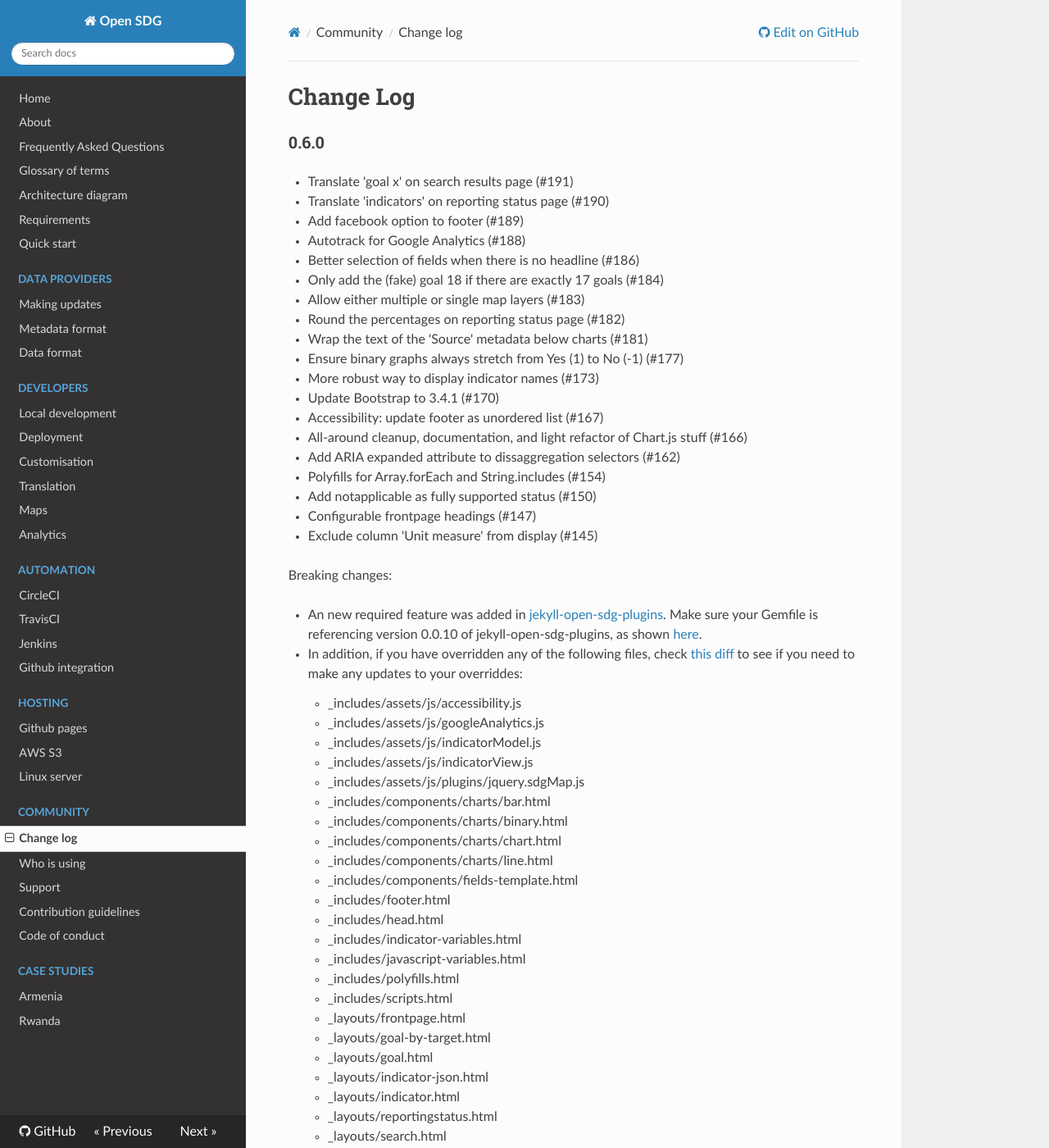
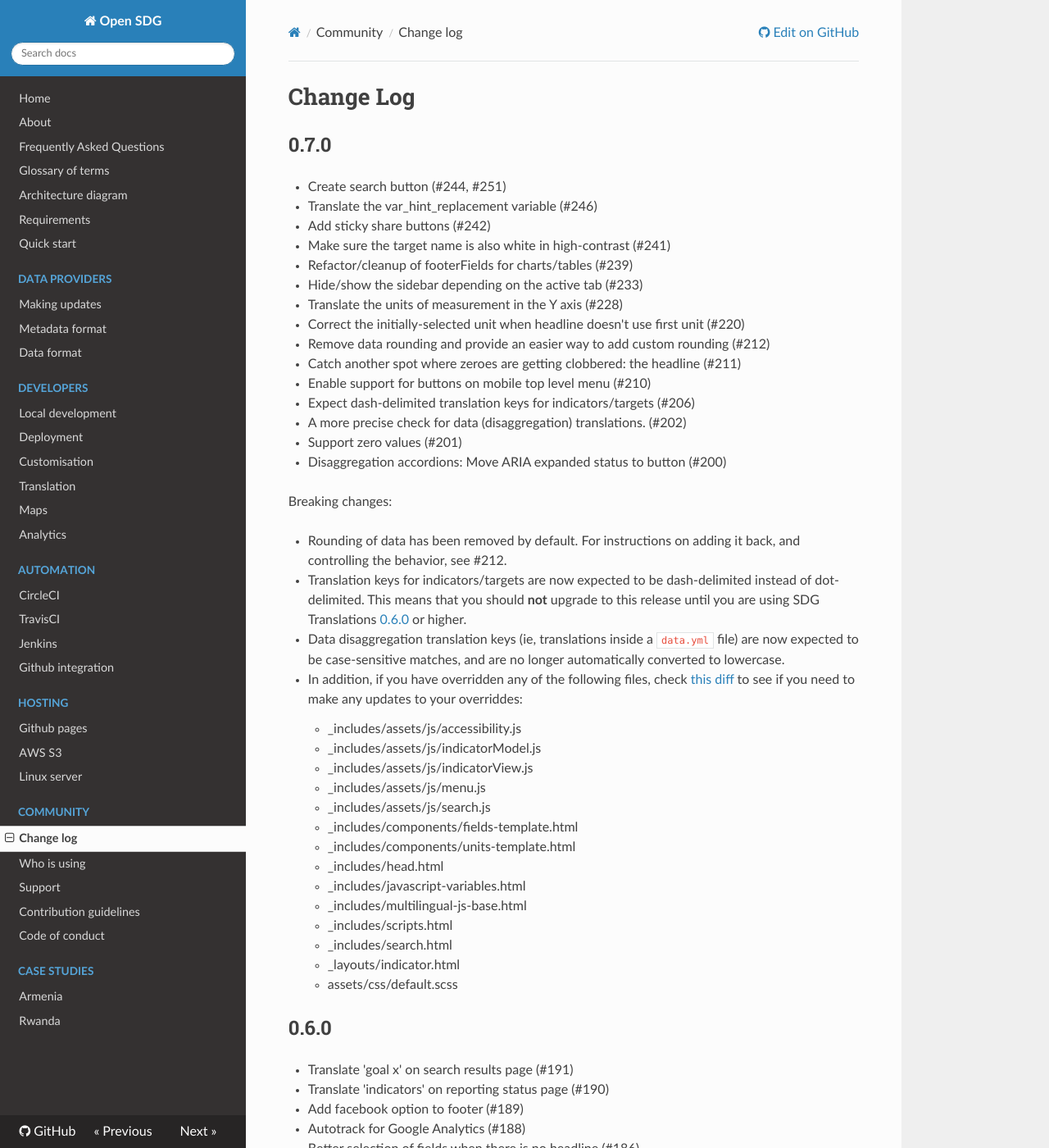
Before and after one commit to open-sdg/open-sdg, an MkDocs documentation site: the page built from docs/changelog.md, in a window 1280 px wide and 1400 px high. Shown: the whole window at 82% size. Built offline with MkDocs 1.6.1, drawn with Linux system fonts in a browser that asks for light colours; nearby versions of some CDN libraries; old or Windows-style settings are respelled for this version of MkDocs.

Commit message:
Changelog updates for 0.7.0.

```diff
--- a/docs/changelog.md
+++ b/docs/changelog.md
@@ -1,6 +1,45 @@
 <h1>Change Log</h1>
 
-### 0.6.0
+## 0.7.0
+
+* Create search button (#244, #251)
+* Translate the var_hint_replacement variable (#246)
+* Add sticky share buttons (#242)
+* Make sure the target name is also white in high-contrast (#241)
+* Refactor/cleanup of footerFields for charts/tables (#239)
+* Hide/show the sidebar depending on the active tab (#233)
+* Translate the units of measurement in the Y axis (#228)
+* Correct the initially-selected unit when headline doesn't use first unit (#220)
+* Remove data rounding and provide an easier way to add custom rounding (#212)
+* Catch another spot where zeroes are getting clobbered: the headline (#211)
+* Enable support for buttons on mobile top level menu (#210)
+* Expect dash-delimited translation keys for indicators/targets (#206)
+* A more precise check for data (disaggregation) translations. (#202)
+* Support zero values (#201)
+* Disaggregation accordions: Move ARIA expanded status to button (#200)
+
+Breaking changes:
+
+* Rounding of data has been removed by default. For instructions on adding it back, and controlling the behavior, see #212.
+* Translation keys for indicators/targets are now expected to be dash-delimited instead of dot-delimited. This means that you should **not** upgrade to this release until you are using SDG Translations [0.6.0](https://github.com/open-sdg/sdg-translations/releases/tag/0.6.0) or higher.
+* Data disaggregation translation keys (ie, translations inside a `data.yml` file) are now expected to be case-sensitive matches, and are no longer automatically converted to lowercase.
+* In addition, if you have overridden any of the following files, check [this diff](https://github.com/open-sdg/open-sdg/compare/0.6.0...0.7.0) to see if you need to make any updates to your overriddes:
+    * _includes/assets/js/accessibility.js
+    * _includes/assets/js/indicatorModel.js
+    * _includes/assets/js/indicatorView.js
+    * _includes/assets/js/menu.js
+    * _includes/assets/js/search.js
+    * _includes/components/fields-template.html
+    * _includes/components/units-template.html
+    * _includes/head.html
+    * _includes/javascript-variables.html
+    * _includes/multilingual-js-base.html
+    * _includes/scripts.html
+    * _includes/search.html
+    * _layouts/indicator.html
+    * assets/css/default.scss
+
+## 0.6.0
 
 * Translate 'goal x' on search results page (#191)
 * Translate 'indicators' on reporting status page (#190)
@@ -52,7 +91,7 @@ Breaking changes:
     * assets/css/default.scss
     * assets/js/sdg.js
 
-### 0.5.0
+## 0.5.0
 
 Refactoring, re-structuring, bug fixes, and enhancements.
 
@@ -97,7 +136,7 @@ Breaking changes:
     * _layouts/search.html
     * assets/css/default.scss
 
-### 0.4.0
+## 0.4.0
 
 Minor release with some multilingual enhancements and other bug fixes.
 
@@ -129,7 +168,7 @@ Breaking changes:
     * _layouts/indicator-json.html
     * assets/css/default.scss
 
-### 0.3.1
+## 0.3.1
 
 Patch release with some accessibility and bug fixes.
 
```
